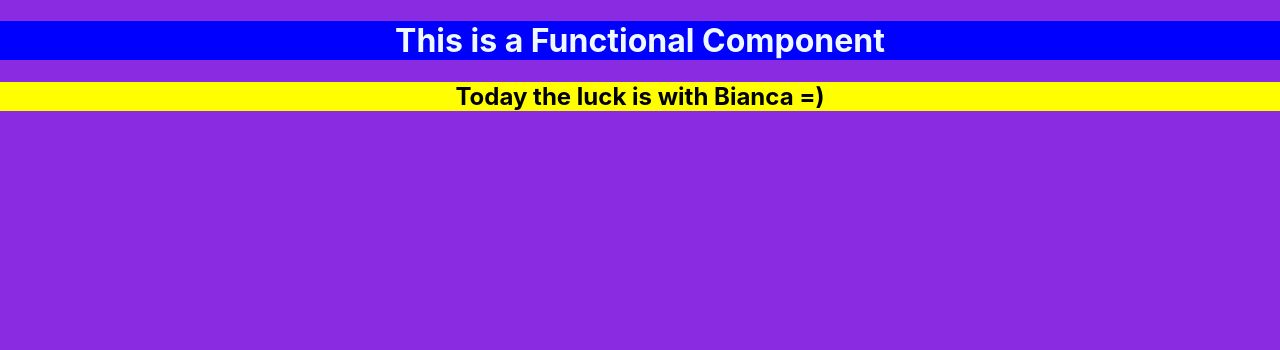
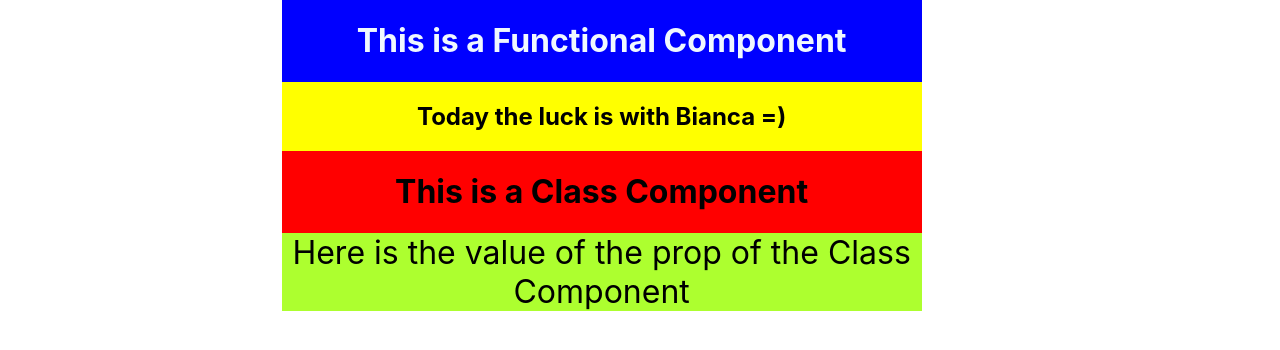
Before and after one commit to cjheyde/w6class1, a React (Create React App) app: page / in a window 1280 px wide. Shown: the top 350 px of the page. Built offline with nearby package versions, Linux system fonts and the light colour scheme.

Commit message:
feat: :construction: Create two Class Components as an example

```diff
--- a/src/App.css
+++ b/src/App.css
@@ -1,10 +1,28 @@
-
+/* check ref. flexbox -  https://css-tricks.com/snippets/css/a-guide-to-flexbox/*/
+.box {
+  background-color: blueviolet;
+  color: black;
+  text-align: center;
+  width: 50%;
+  display: flex;
+  flex-direction: column;
+  margin-left: 22%;
+}
 
 .func {
   background-color: blue;
   color: aliceblue;
 }
 
-.main {
+.name {
   background-color: yellow;
 }
+
+.cla {
+  background-color: red;
+}
+
+.myComp {
+  background-color: greenyellow;
+  font-size:xx-large;
+}
--- a/src/App.js
+++ b/src/App.js
@@ -1,12 +1,16 @@
-import './App.css';
-import FunctionalComponenet from './FunctionalComponent';
-import Name from './Name';
+import "./App.css";
+import FunctionalComponenet from "./FunctionalComponent";
+import Name from "./Name";
+import ClassComponent from "./ClassComponent";
+import MyClassComponent from "./MyClassComponent";
 
 function App() {
   return (
-    <div>
+    <div class="box">
       <FunctionalComponenet />
       <Name />
+      <ClassComponent />
+      <MyClassComponent compProp="Here is the value of the prop of the Class Component" />
     </div>
   );
 }
--- /dev/null
+++ b/src/ClassComponent.js
@@ -0,0 +1,13 @@
+import React from "react";
+
+class ClassComponent extends React.Component {
+  render() {
+    return (
+      <header class="cla">
+        <h1>This is a Class Component</h1>
+      </header>
+    );
+  }
+}
+
+export default ClassComponent;
--- /dev/null
+++ b/src/MyClassComponent.js
@@ -0,0 +1,11 @@
+// ref. https://www.digitalocean.com/community/tutorials/react-class-components
+import React from "react";
+
+class MyClassComponent extends React.Component {
+  render() {
+    const { compProp } = this.props;
+    return <div class="myComp">{compProp}</div>;
+  }
+}
+
+export default  MyClassComponent;
--- a/src/Name.js
+++ b/src/Name.js
@@ -1,5 +1,5 @@
 //ref. https://www.youtube.com/watch?v=NJ_qbsLf52w&t=1s -> video explaining
-const Name = () => {
+function Name() {
     const chooseName = () => {
         const names = ['Ana', 'Bianca', 'Joao', 'Maria'];
         const nameChosen = Math.floor(Math.random()*4);
@@ -7,12 +7,12 @@ const Name = () => {
     }
 
     return (
-        <main class='main'>
+        <div class='name'>
             <h2>
                 Today the luck is with {chooseName()} =)
             </h2>
-        </main>
+        </div>
     )
 }
 
-export default Name
+export default Name;
--- a/src/index.css
+++ b/src/index.css
@@ -5,9 +5,6 @@ body {
     sans-serif;
   -webkit-font-smoothing: antialiased;
   -moz-osx-font-smoothing: grayscale;
-  background-color: blueviolet;
-  color: black;
-  text-align: center;
 }
 
 code {
```
